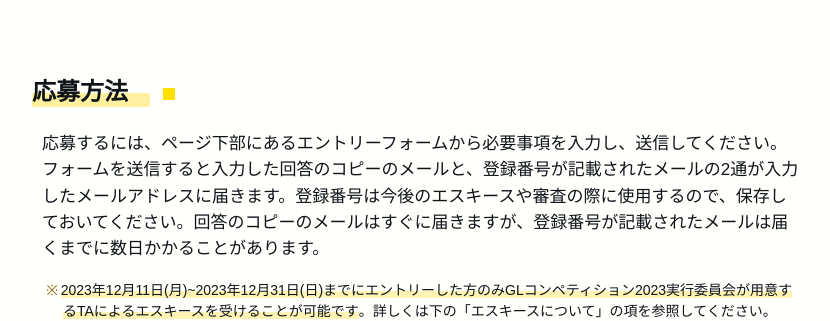
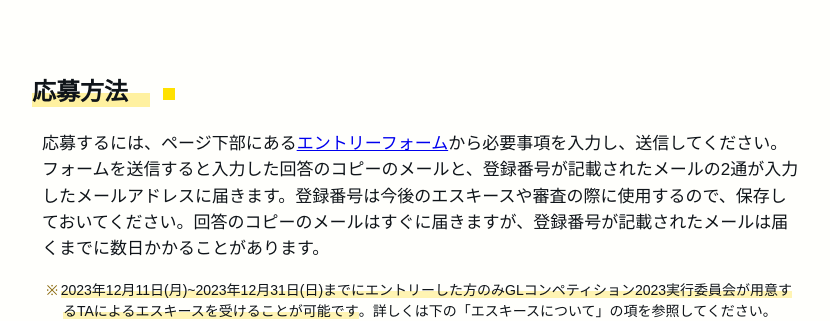
Before and after one commit to HornCake/GLsite, a Nuxt app: page / in a window 1280 px wide. Shown: the part 3840-4161 px from the top of the page, without its empty margins (224-1054 px from the left). Built offline with nearby package versions, Linux system fonts and the light colour scheme.

Commit message:
[update] Add scroll link

```diff
--- a/components/OEntry.vue
+++ b/components/OEntry.vue
@@ -2,12 +2,16 @@
   <section>
     <AScrollAnchorHeading text="応募" />
     <section>
-      <p>応募要項をご確認の上、下のボタンよりエントリーフォームを記入してください。</p>
+      <p><NuxtLink to="/" @click="onClick">応募要項</NuxtLink>をご確認の上、下のボタンよりエントリーフォームを記入してください。</p>
     </section>
   </section>
 </template>
 
-<script setup lang="ts"></script>
+<script setup lang="ts">
+  const onClick = () => {
+    scrollToEle("応募要項");
+  };
+</script>
 
 <style scoped lang="scss">
   p {
--- a/components/ORequirements.vue
+++ b/components/ORequirements.vue
@@ -12,7 +12,8 @@
     <section>
       <h3>応募方法</h3>
       <p>
-        応募するには、ページ下部にあるエントリーフォームから必要事項を入力し、送信してください。<br />フォームを送信すると入力した回答のコピーのメールと、登録番号が記載されたメールの2通が入力したメールアドレスに届きます。登録番号は今後のエスキースや審査の際に使用するので、保存しておいてください。回答のコピーのメールはすぐに届きますが、登録番号が記載されたメールは届くまでに数日かかることがあります。
+        応募するには、ページ下部にある<NuxtLink to="/" @click="onClick">エントリーフォーム</NuxtLink
+        >から必要事項を入力し、送信してください。<br />フォームを送信すると入力した回答のコピーのメールと、登録番号が記載されたメールの2通が入力したメールアドレスに届きます。登録番号は今後のエスキースや審査の際に使用するので、保存しておいてください。回答のコピーのメールはすぐに届きますが、登録番号が記載されたメールは届くまでに数日かかることがあります。
       </p>
       <p class="note"><b>2023年12月11日(月)~2023年12月31日(日)までにエントリーした方のみGLコンペティション2023実行委員会が用意するTAによるエスキースを受けることが可能です</b>。詳しくは下の「エスキースについて」の項を参照してください。</p>
       <p class="note">エントリーはエントリーフォームでのみ受け付けます。</p>
@@ -29,6 +30,10 @@
   </section>
 </template>
 
-<script setup lang="ts"></script>
+<script setup lang="ts">
+  const onClick = () => {
+    scrollToEle("応募");
+  };
+</script>
 
 <style scoped lang="scss"></style>
```
